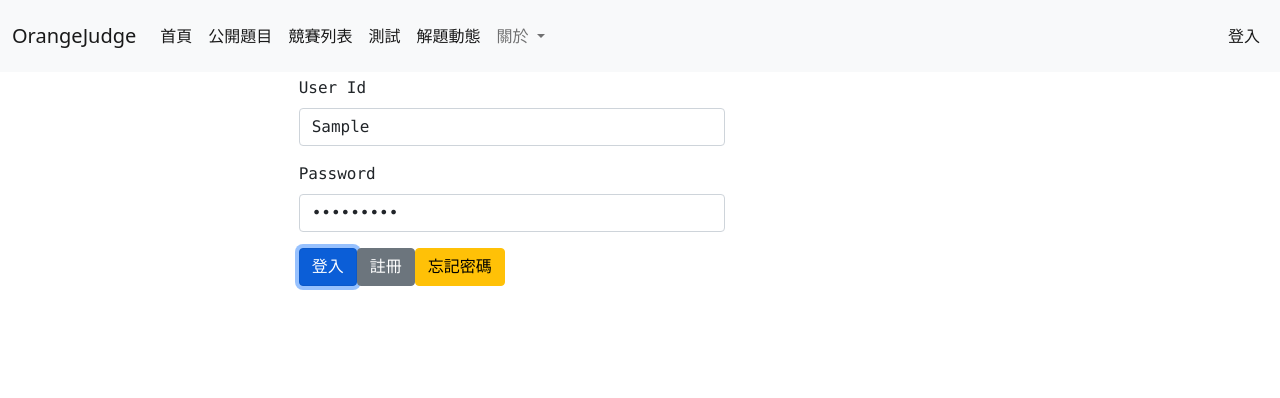
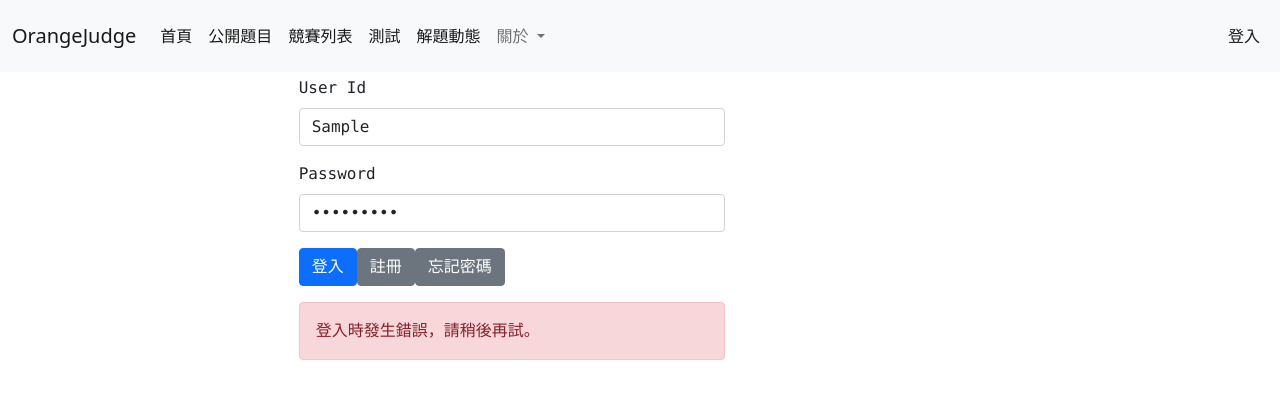
Before and after one commit to LittleOrange666/OrangeJudgeFrontend, a Vue app: page /login in a window 1280 px wide. Both pictures are taken after typing "Sample", "Sample123" into the empty fields and a click on the button "登入". Shown: the top 398 px of the page. Built offline with nearby package versions, Linux system fonts and the light colour scheme; no server answers.

Commit message:
v0.1.3 fix login

```diff
--- a/src/router/index.js
+++ b/src/router/index.js
@@ -17,7 +17,7 @@ const routes = [
         // route level code-splitting
         // this generates a separate chunk (about.[hash].js) for this route
         // which is lazy-loaded when the route is visited.
-        component: () => import(/* webpackChunkName: "about" */ '../views/AboutView.vue'),
+        component: () => import(/* webpackChunkName: "about" */ '@/views/AboutView.vue'),
         meta: {
             pageTitle: '關於'
         }
@@ -25,10 +25,18 @@ const routes = [
     {
         path: "/login",
         name: "login",
-        component: () => import("../views/LoginView.vue"),
+        component: () => import("@/views/LoginView.vue"),
         meta:{
             pageTitle: "登入",
             redirectIfLoggedIn: true
+        }
+    },
+    {
+        path: "/:catchAll(.*)",
+        name: "notfound",
+        component: () => import("@/views/NotFound.vue"),
+        meta:{
+            pageTitle: "找不到頁面"
         }
     }
 ]
--- /dev/null
+++ b/src/tools.js
@@ -0,0 +1,7 @@
+export const toForm = function (obj){
+    let f = new FormData();
+    for(let key in obj){
+        f.append(key, obj[key]);
+    }
+    return f;
+};
--- a/src/views/LoginView.vue
+++ b/src/views/LoginView.vue
@@ -9,20 +9,22 @@
       <input type="password" class="form-control" id="password" v-model="password" placeholder="Password" required>
     </div>
     <div class="mb-3 col-5 offset-2">
-      <button class="btn btn-primary" type="submit">登入</button>
+      <button type="submit" class="btn btn-primary" :disabled="isLoading">登入</button>
       <span> </span>
-      <a href="/signup" class="btn btn-secondary">註冊</a>
+      <router-link to="/signup" class="btn btn-secondary">註冊</router-link>
       <span> </span>
-      <a href="/forget_password" class="btn btn-warning">忘記密碼</a>
+      <router-link to="/forget_password" class="btn btn-secondary">忘記密碼</router-link>
     </div>
+    <div v-if="error" class="alert alert-danger col-5 offset-2">{{ error }}</div>
   </form>
 </template>
 
-<script>
+<script setup>
 import { ref } from 'vue';
 import { useAuthStore } from '@/stores/auth';
 import axios from "axios";
 import {useRoute, useRouter} from "vue-router";
+import { toForm } from "@/tools";
 
 const username = ref('');
 const password = ref('');
@@ -32,16 +34,15 @@ const authStore = useAuthStore();
 const router = useRouter();
 const route = useRoute();
 
-// eslint-disable-next-line
 const handleLogin = async () => {
   isLoading.value = true;
   error.value = null;
 
   try {
-    const response = await axios.post("/api/login", {
+    const response = await axios.post("/api/login", toForm({
       username: username.value,
       password: password.value,
-    });
+    }));
     if (response.status === 200 || response.data.success) {
       await authStore.checkLoginStatus();
       const redirectPath = route.query.redirect;
@@ -50,17 +51,14 @@ const handleLogin = async () => {
       } else {
         await router.push({name: 'home'});
       }
+    } else {
+      error.value = response.data.message || '帳號或密碼錯誤，請重新嘗試。';
     }
   } catch (err) {
-    error.value = '帳號或密碼錯誤，請重新嘗試。';
+    error.value = err.response?.data?.message || '登入時發生錯誤，請稍後再試。';
     console.error('Login Error:', err);
   } finally {
     isLoading.value = false;
   }
 };
-
-export default {
-  name: 'LoginView',
-  components: {}
-}
 </script>
--- /dev/null
+++ b/src/views/NotFound.vue
@@ -0,0 +1,11 @@
+<template>
+  <h1>404 Not Found</h1>
+  <p>頁面 '<span v-text="$route.path"></span>' 不存在</p>
+</template>
+
+<script>
+export default {
+  name: 'NotFoundView',
+  components: {}
+}
+</script>
```
Also changed, not shown: 1 other file (tests, documents, lock files or other folders).
